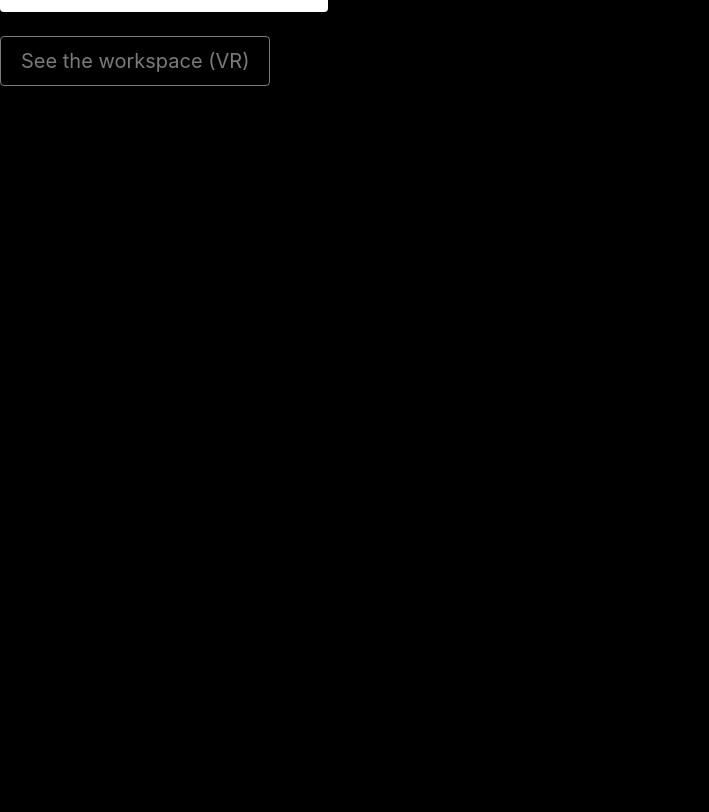
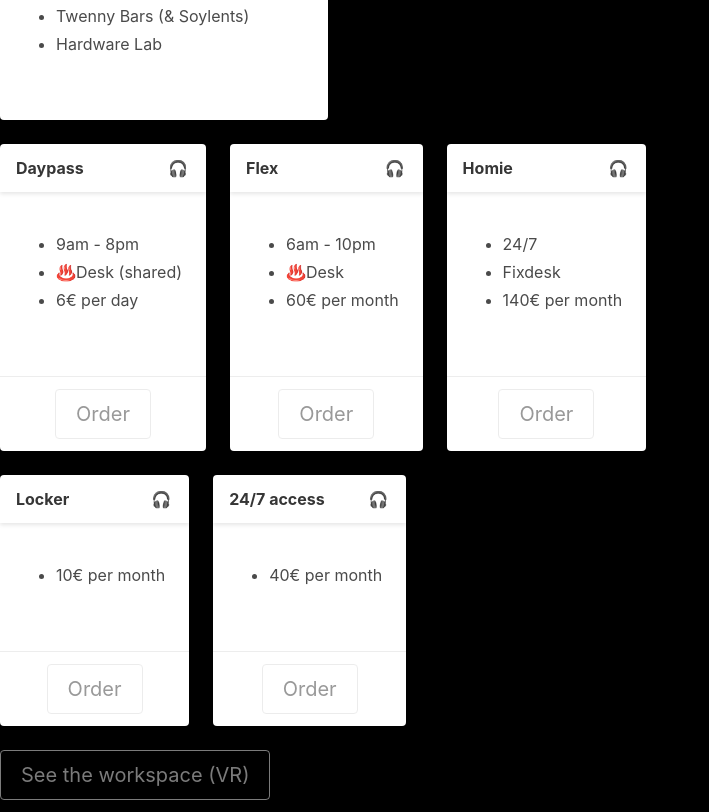
Before and after one commit to Progressbar/progressbar-coweb, a Vue app in the folder cowork-panel/: page /#/ in a window 1280 px wide. Shown: the part 804-1616 px from the top of the page, without its empty margins (0-709 px from the left). Before the commit the page ends 902 px from the top, so only its background shows below. Built offline with nearby package versions, Linux system fonts and the light colour scheme; no server answers.

Commit message:
public notice about cowork state

```diff
--- a/cowork-panel/package.json
+++ b/cowork-panel/package.json
@@ -11,7 +11,7 @@
   },
   "dependencies": {
     "axios": "^0.16.2",
-    "bulma": "^0.5.1",
+    "bulma": "^0.5.2",
     "font-awesome": "^4.7.0",
     "vue": "^2.3.3",
     "vue-router": "^2.3.1"
--- a/cowork-panel/src/components/Subscribe.vue
+++ b/cowork-panel/src/components/Subscribe.vue
@@ -1,5 +1,14 @@
 <template>
 <div class="subscribe">
+  <div class="columns is-mobile">
+    <div class="column is-6">
+      <article class="message is-small is-info">
+        <div class="message-body">
+          We plan to open Cowork in our Progressbar hackerspace in upcoming weeks. Cowork system is in development and will be soon available for closed testing. Before production-ready, you can subscribe to the queue and we will keep you posted.
+        </div>
+      </article>
+    </div>
+  </div>
   <div class="columns">
     <div class="column is-narrow">
         <a class="button is-outlined is-danger" @click="getSubscribers()" href="#">{{this.seats.subscribers}} 📩 subscribers</a>
@@ -14,6 +23,7 @@
         <a class="button is-outlined is-info" v-on:onload="subscribers()" href="#">capacity {{this.seats.capacity}} 💺</a>
     </div>
   </div>
+
   <div class="columns">
         <div class="column is-narrow">
               <div class="control has-icons-left has-icons-right">
@@ -30,7 +40,6 @@
   <div class="columns">
     <div class="column is-narrow">
       <div class="card">
-
       </div>
       <div class="card">
         <header class="card-header">
@@ -38,7 +47,6 @@
             Every package includes
           </p>
         </header>
-
         <div class="card-content">
           <div class="content">
             <ul>
@@ -89,6 +97,8 @@
         </div>
       </div>
     </div>
+  </div>
+  <div class="columns">
     <div class="column is-narrow">
       <div class="card">
         <header class="card-header">
@@ -105,10 +115,10 @@
           <div class="content">
             <ul>
               <li>
-              7am - 10pm
+                9am - 8pm
               </li>
               <li>
-              HotDesk (shared)
+                ♨️Desk (shared)
               </li>
               <li>
                 6€ per day
@@ -142,10 +152,10 @@
           <div class="content">
             <ul>
               <li>
-              24/7
+                6am - 10pm
               </li>
               <li>
-              HotDesk
+                ♨️Desk
               </li>
               <li>
                 60€ per month
@@ -186,6 +196,70 @@
               </li>
               <li>
                 140€ per month
+              </li>
+            </ul>
+            <br>
+          </div>
+        </div>
+        <footer class="card-footer">
+          <p class="card-footer-item">
+            <span>
+              <a class="button is-medium is-outlined" disabled>Order</a>
+            </span>
+          </p>
+        </footer>
+      </div>
+    </div>
+  </div>
+  <div class="columns">
+    <div class="column is-narrow">
+      <div class="card">
+        <header class="card-header">
+          <p class="card-header-title">
+            Locker
+          </p>
+          <a href="#" class="card-header-icon" aria-label="more options">
+            <span class="icon">
+              🎧
+            </span>
+          </a>
+        </header>
+        <div class="card-content">
+          <div class="content">
+            <ul>
+              <li>
+                10€ per month
+              </li>
+            </ul>
+            <br>
+          </div>
+        </div>
+        <footer class="card-footer">
+          <p class="card-footer-item">
+            <span>
+              <a class="button is-medium is-outlined" disabled>Order</a>
+            </span>
+          </p>
+        </footer>
+      </div>
+    </div>
+    <div class="column is-narrow">
+      <div class="card">
+        <header class="card-header">
+          <p class="card-header-title">
+            24/7 access
+          </p>
+          <a href="#" class="card-header-icon" aria-label="more options">
+            <span class="icon">
+              🎧
+            </span>
+          </a>
+        </header>
+        <div class="card-content">
+          <div class="content">
+            <ul>
+              <li>
+                40€ per month
               </li>
             </ul>
             <br>
```
Also changed, not shown: 1 other file (tests, documents, lock files or other folders). Lines whose indentation alone changed are shown as unchanged.
